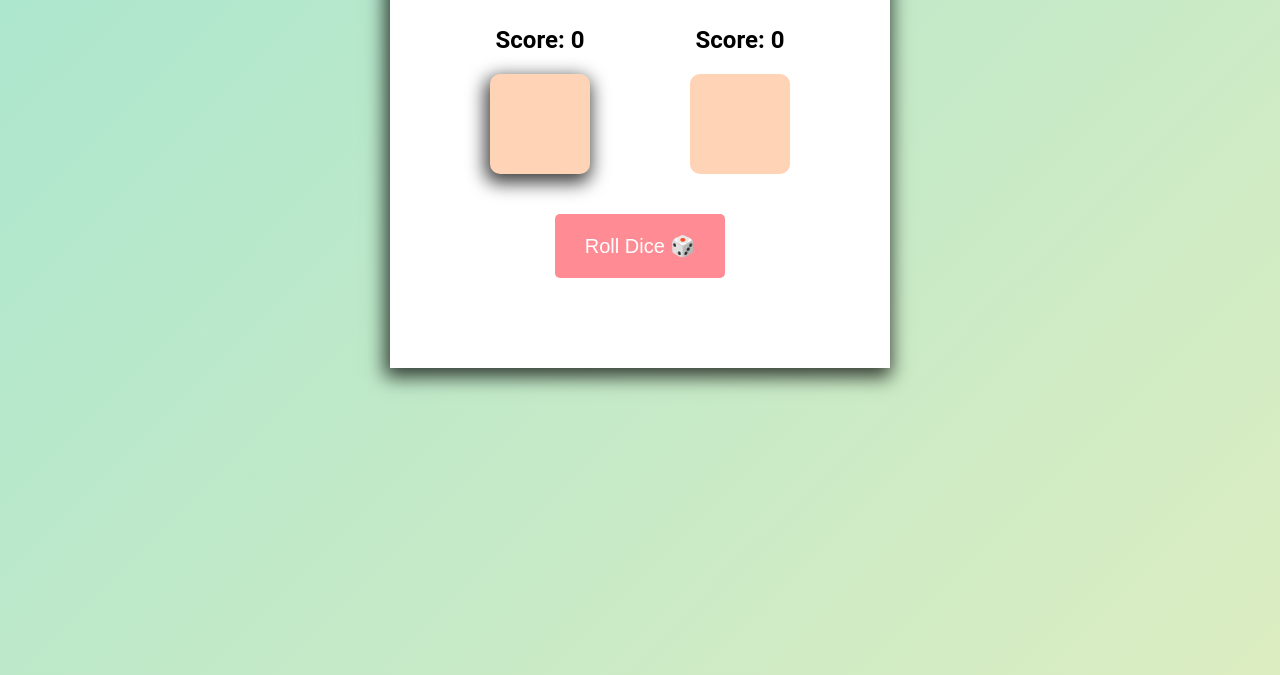
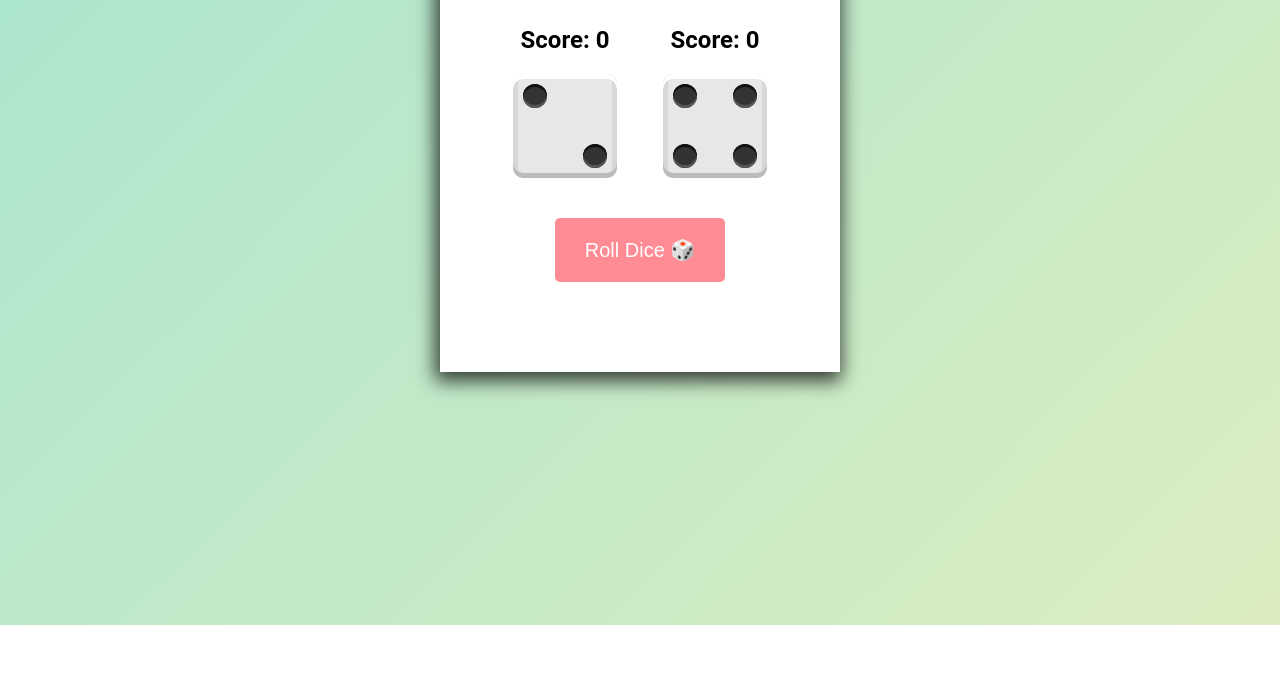
Before and after one commit to darrdv/dice-game, a plain HTML site: page index.html in a window 1280 px wide. Shown: the part 175-850 px from the top of the page. After the commit the page ends 800 px from the top, so only its background shows below. Drawn offline with Linux system fonts and the light colour scheme.

Commit message:
Replaced numbers with css dice design

```diff
--- /dev/null
+++ b/dice.css
@@ -0,0 +1,95 @@
+/*
+  Dice CSS design by Edwin
+  https://dev.to/ekeijl/creating-dice-using-css-grid-j4
+*/
+
+.first-face {
+  display: flex;
+  justify-content: center;
+  align-items: center;
+}
+
+.second-face {
+  display: flex;
+  justify-content: space-between;
+}
+
+.second-face .pip:nth-of-type(2) {
+  align-self: flex-end;
+}
+
+.third-face {
+  display: flex;
+  justify-content: space-between;
+}
+
+.third-face .pip:nth-of-type(2) {
+  align-self: center;
+}
+
+.third-face .pip:nth-of-type(3) {
+  align-self: flex-end;
+}
+
+.fourth-face, .sixth-face {
+  display: flex;
+  justify-content: space-between;
+}
+
+.fourth-face .column, .sixth-face .column {
+  display: flex;
+  flex-direction: column;
+  justify-content: space-between;
+}
+
+.fifth-face {
+  display: flex;
+  justify-content: space-between;
+}
+
+.fifth-face .column {
+  display: flex;
+  flex-direction: column;
+  justify-content: space-between;
+}
+
+.fifth-face .column:nth-of-type(2) {
+  justify-content: center;
+}
+
+[class$="face"] {
+  margin: 0; /*changed */
+  padding: 6px;
+
+  background-color: #e7e7e7;
+  width: 104px;
+  height: 104px;
+  object-fit: contain;
+
+  box-shadow:
+    inset 0 5px white,
+    inset 0 -5px #bbb,
+    inset 5px 0 #d7d7d7,
+    inset -5px 0 #d7d7d7;
+
+    border-radius: 10%;
+}
+
+.pip {
+  display: block;
+  width: 24px;
+  height: 24px;
+  border-radius: 50%;
+  margin: 4px;
+
+  background-color: #333;
+  box-shadow: inset 0 3px #111, inset 0 -3px #555;
+}
+
+.face {
+  display: grid;
+  grid-template-areas:
+      "a . c"
+      "e g f"
+      "d . b";
+}
--- a/dice.js
+++ b/dice.js
@@ -10,6 +10,10 @@ const player2ScoreBoard = document.getElementById("player2ScoreBoard")
 const message = document.getElementById("message")
 const rollBtn = document.getElementById("rollBtn")
 const resetBtn = document.getElementById("resetBtn")
+
+function drawDieFace(rollNum){
+
+}
 
 function showDisplayButton() {
   rollBtn.style.display = "none"
--- a/index.html
+++ b/index.html
@@ -5,6 +5,8 @@
     <title>Dice Game</title>
     <meta name="viewport" content="width=device-width, initial-scale=1">
     <link rel="stylesheet" href="styles.css">
+    <link rel="stylesheet" href="dice.css">
+
   </head>
   <body>
     <div class="container">
@@ -12,11 +14,27 @@
       <div class="players">
         <div id="player1">
           <h2>Score: <span id="player1ScoreBoard">0</span></h2>
-          <div id="player1Dice" class="dice active"></div>
+          <div id="player1Dice" class="dice">
+            <div class="second-face">
+              <span class="pip"></span>
+              <span class="pip"></span>
+            </div>
+          </div>
         </div>
         <div id="player2">
           <h2>Score: <span id="player2ScoreBoard">0</span></h2>
-          <div id="player2Dice" class="dice"></div>
+          <div id="player2Dice" class="dice">
+            <div class="fourth-face">
+              <div class="column">
+              <span class="pip"></span>
+              <span class="pip"></span>
+              </div>
+              <div class="column">
+              <span class="pip"></span>
+              <span class="pip"></span>
+              </div>
+            </div>
+          </div>
         </div>
       </div>
       <button id="rollBtn">Roll Dice 🎲</button>
--- a/styles.css
+++ b/styles.css
@@ -1,7 +1,11 @@
+* {
+  box-sizing: border-box;
+}
+
 html, body {
   --color-1: #a8e6cf;
   --color-2: #dcedc1;
-  --color-3: #ffd3b6;
+  --color-3: #e7e7e7;
   --color-4: #ffaaa5;
   --color-5: #ff8b94;
   margin: 0;
@@ -31,16 +35,18 @@ body {
   justify-content: space-around;
 }
 
+
 .dice {
-  border-radius: 10px;
-  width: 100px;
-  height: 100px;
-  background-color: var(--color-3);
+
+  border-radius: 10%;
+  /*width: 104px;
+  height: 104px; */
+ /* background-color: var(--color-3); */
   margin: 0 auto;
-  font-size: 80px;
+  /*font-size: 80px; */
   display: block;
   align-items: center;
-  justify-content: center;
+  justify-content: left;
 }
 
 button {
```
